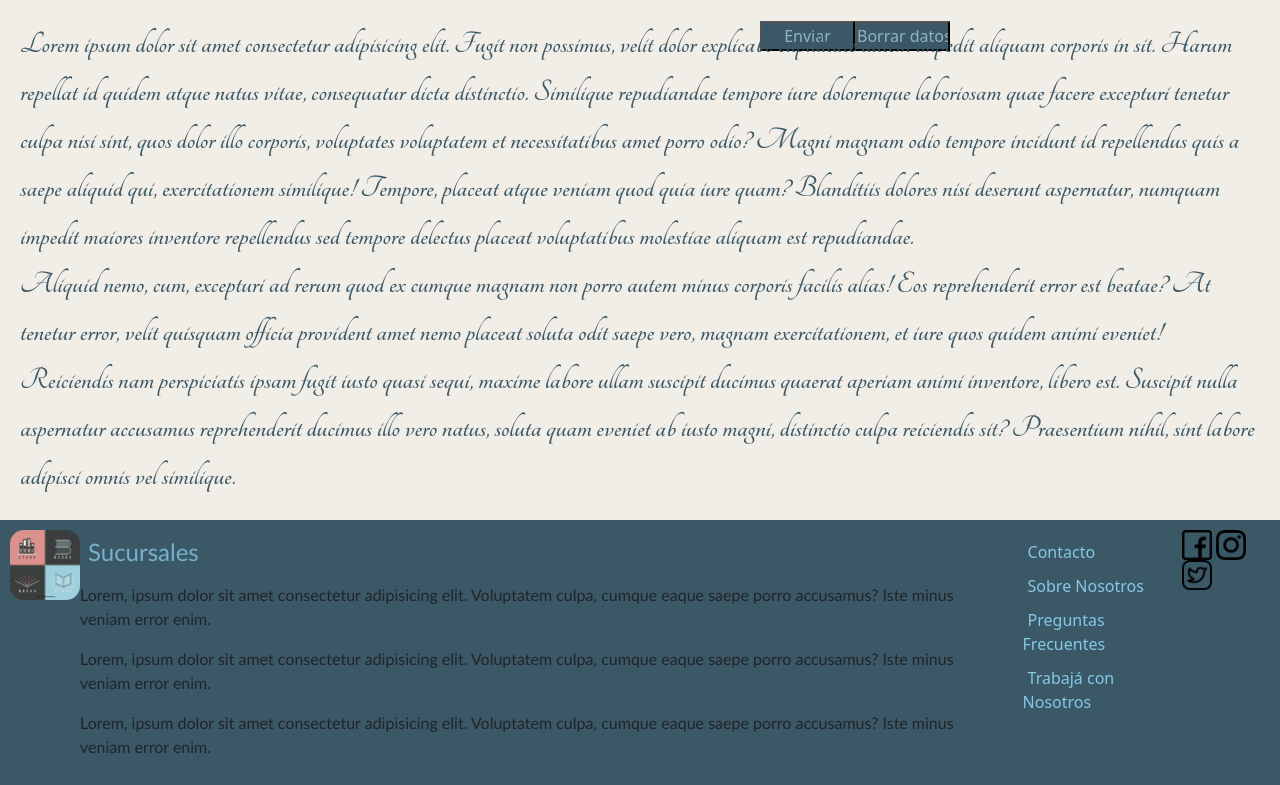
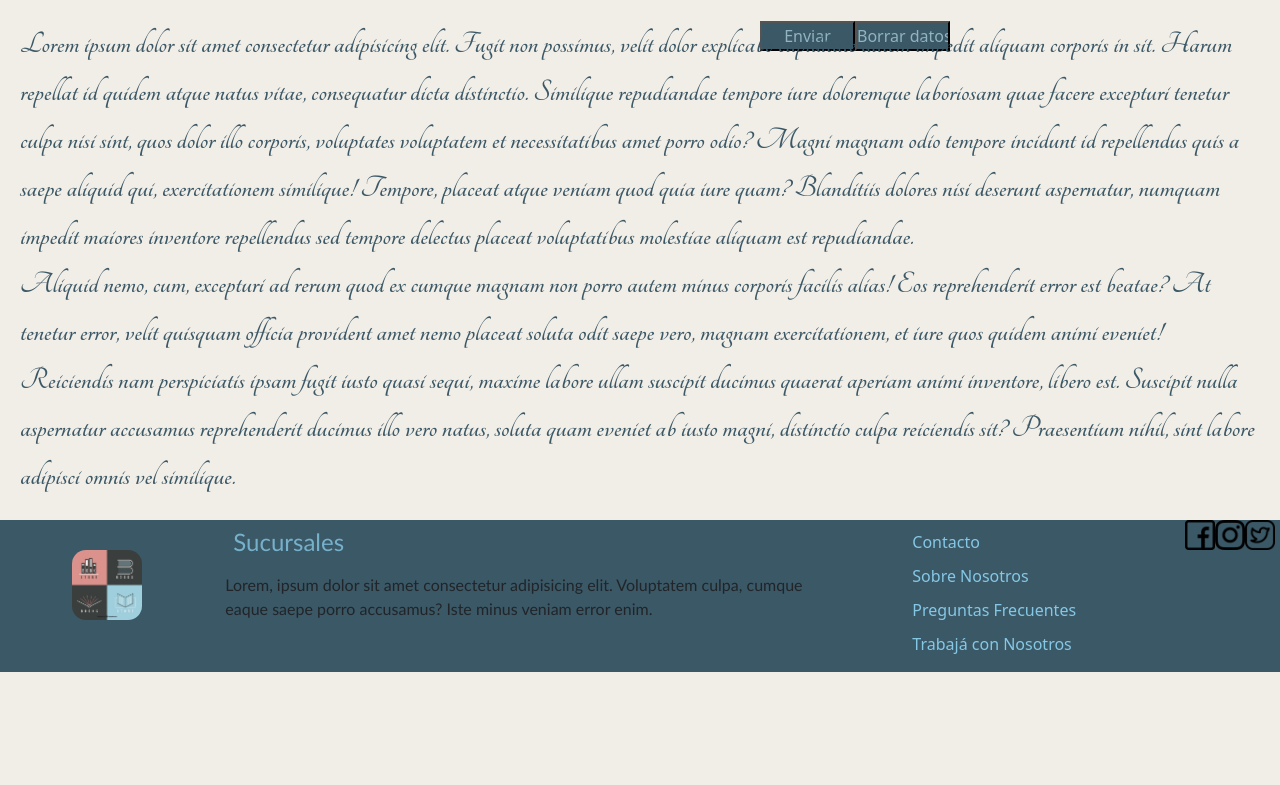
Before and after one commit to Estefaniasegovia/CursoCoder, a plain HTML site: page Views/contacto.html in a window 1280 px wide. Shown: the part 444-1229 px from the top of the page. After the commit the page ends 1116 px from the top, so only its background shows below. Drawn offline with nearby package versions, Linux system fonts and the light colour scheme.

Commit message:
bootstrap para el footer

```diff
--- a/Views/contacto.html
+++ b/Views/contacto.html
@@ -15,7 +15,7 @@
         <nav class="navbar navbar-expand-lg container-xxl bd-gutter flex-wrap flex-lg-nowrap">
             <div class="container-fluid">
                 <div class="col-lg-3 col-sm-1">
-                    <a class="navbar-brand" href="./index.html">
+                    <a class="navbar-brand" href="../index.html">
                          <img src="../assets/img/Logo.jpeg" alt="logo     sitio" class="logo d-inline-block   align-text-top">
                     </a>
                 </div>
@@ -79,37 +79,38 @@
             </p>
         </section>
     </main>
-    <footer>
-        <div class="logoSec">
-            <img class="logo" src="../assets/img/Logo.jpeg" alt="logo sitio">
+    <footer class="container-fluid d-flex flex-wrap justify-content-between align-items-center">
+        <div class="row">
+            <div class="col-lg-2">
+                <a class="navbar-brand d-flex justify-content-center" href="../index.html">
+                    <img class="logo logoSec d-inline-block align-items-center" src="../assets/img/Logo.jpeg" alt="logo sitio">
+                </a>
             </div>
-        <div class="SucFooter">
+            <div class="col-lg-6">
+                <div>
                     <h4>
                         Sucursales
                     </h4>
-            <p>
-                Lorem, ipsum dolor sit amet consectetur adipisicing elit. Voluptatem culpa, cumque eaque saepe porro accusamus? Iste minus veniam error enim.
-            </p>
-            <p>
-                Lorem, ipsum dolor sit amet consectetur adipisicing elit.
-                Voluptatem culpa, cumque eaque saepe porro accusamus? Iste minus veniam error enim.
-            </p>
+                </div>
+                <div>
                     <p>
                         Lorem, ipsum dolor sit amet consectetur adipisicing elit. Voluptatem culpa, cumque eaque saepe porro accusamus? Iste minus veniam error enim.
                     </p>
                 </div>
-        <div>
+            </div>
+            <div class="col-lg-3 justify-content-right">
                 <ul class="itemFooter">
-                <li class="itemF"><a href="../views/Contacto.html">Contacto</a></li>
-                <li class="itemF"><a href="../views/Nosotros.html">Sobre Nosotros</a></li>
-                <li class="itemF"><a href="../views/PreguntasF.html">Preguntas Frecuentes</a></li>
-                <li class="itemF"><a href="../views/Contacto.html">Trabajá con Nosotros</a></li>
+                    <li class="itemF"><a href="./contacto.html">Contacto</a></li>
+                    <li class="itemF"><a href="./nosotros.html">Sobre Nosotros</a></li>
+                    <li class="itemF"><a href="./preguntasF.html">Preguntas Frecuentes</a></li>
+                    <li class="itemF"><a href="./contacto.html">Trabajá con Nosotros</a></li>
                 </ul>
             </div>
-        <div >
+            <div class="col-lg-1 d-flex justify-content-right">
                 <img class="icono" src="../assets/img/facebook.png" alt="Facebook">
                 <img class="icono" src="../assets/img/instagram.png" alt="Instagram">
                 <img class="icono" src="../assets/img/twitter.png" alt="Twitter">
+            </div>
         </div>
     </footer>
     <!-- JavaScript Bundle with Popper -->
--- a/css/estilo.css
+++ b/css/estilo.css
@@ -88,26 +88,26 @@ h2 a{
     text-decoration: none;
     color: #76B1CC;
 }
+/*Estilos del footer*/
 footer{
     background-position: center;
-    display: flex;
     background-color: #3B5866;
-    padding: 10px;
     width: 100%;
-    flex-direction: row;
-    justify-content: space-between;
+    height: auto;
     position: static;
     bottom: 0;
-    width: 100%;
     }
 footer p{
     text-align: left;
     font-family: 'Trebuchet MS', 'Lucida Sans Unicode', 'Lucida Grande', 'Lucida Sans', Arial, sans-serif;
 }
+.logoSec{
+    margin: 30px;
+}
 .itemFooter{
     list-style-type: none;
     text-align: right;
-    flex-direction: column;
+    flex-direction: row;
 }
 .itemFooter .itemF{
     text-align: left;
@@ -117,6 +117,10 @@ footer p{
     text-decoration: none;
     padding: 5px;
     color: #85C8E6;
+}
+.icono{
+    width: 30px;
+    height: 30px;
 }
 h4{
     font-family: 'Trebuchet MS', 'Lucida Sans Unicode', 'Lucida Grande', 'Lucida Sans', Arial, sans-serif;
@@ -165,9 +169,6 @@ section p{
     font-family: "Tangerine", cursive;
     font-size: 2rem;
     margin: 10px;
-}
-.icono{
-    width: 30px;
 }
 form{
     margin: 20px auto;
```
Also changed, not shown: Views/carrito.html (+18 -17 lines), Views/masVendidos.html (+19 -18 lines), Views/nosotros.html (+19 -18 lines), Views/novedades.html (+19 -18 lines), Views/preguntasF.html (+19 -18 lines), Views/registrar.html (+19 -18 lines), index.html (+14 -17 lines). Lines whose indentation alone changed are shown as unchanged.
